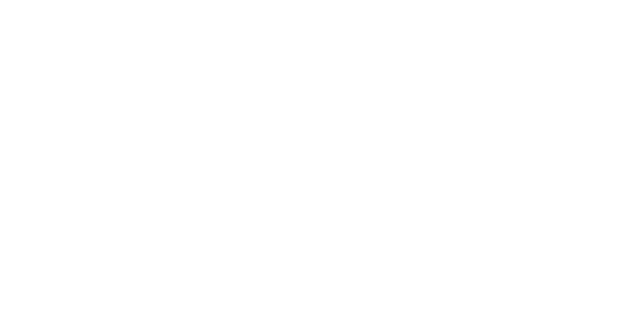
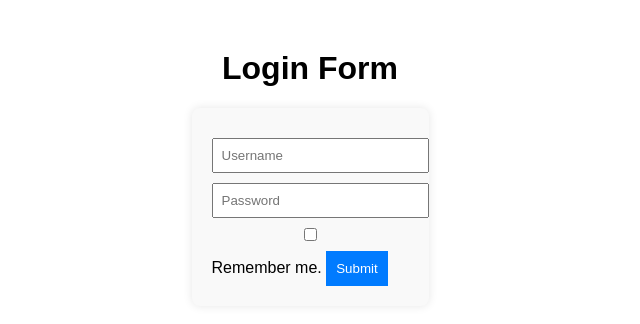
Before and after one commit to acciojob/remember-me-login-form-jaybaraiya0840, a website: page main.html in a window 1280 px wide. Shown: the whole page, without its empty margins (330-970 px from the left). Drawn offline with Linux system fonts and the light colour scheme.

Commit message:
created a submission

```diff
--- a/main.html
+++ b/main.html
@@ -1,16 +1,26 @@
 <!DOCTYPE html>
-
-<html>
+<html lang="en">
 
 <head>
-	<link rel="stylesheet" href="styles.css">
+    <meta charset="UTF-8">
+    <meta name="viewport" content="width=device-width, initial-scale=1.0">
+    <title>Login Form</title>
+    <link rel="stylesheet" href="styles.css">
 </head>
 
 <body>
-	<!-- the entire body must be written by student -->
-    <script type="text/javascript" src="./script.js">
-</script>
+    <h1>Login Form</h1>
+    <form id="loginForm">
+        <input type="text" id="username" placeholder="Username" required>
+        <input type="password" id="password" placeholder="Password" required>
+        <label>
+            <input type="checkbox" id="checkbox"> Remember me.
+        </label>
+        <button type="submit" id="submit">Submit</button>
+    </form>
+    <button id="existing" style="display: none;">Login as existing user</button>
 
+    <script src="script.js"></script>
 </body>
 
 </html>
--- a/script.js
+++ b/script.js
@@ -1 +1,40 @@
 //your JS code here. If required.
+// Get elements
+const form = document.getElementById("loginForm");
+const usernameInput = document.getElementById("username");
+const passwordInput = document.getElementById("password");
+const rememberMeCheckbox = document.getElementById("checkbox");
+const existingUserButton = document.getElementById("existing");
+
+// Check if credentials are stored
+const savedUsername = localStorage.getItem("username");
+const savedPassword = localStorage.getItem("password");
+
+if (savedUsername && savedPassword) {
+    existingUserButton.style.display = "block";
+}
+
+// Handle form submission
+form.addEventListener("submit", function (event) {
+    event.preventDefault();
+
+    const username = usernameInput.value;
+    const password = passwordInput.value;
+
+    alert(`Logged in as ${username}`);
+
+    if (rememberMeCheckbox.checked) {
+        localStorage.setItem("username", username);
+        localStorage.setItem("password", password);
+    } else {
+        localStorage.removeItem("username");
+        localStorage.removeItem("password");
+    }
+});
+
+// Handle existing user login
+existingUserButton.addEventListener("click", function () {
+    if (savedUsername) {
+        alert(`Logged in as ${savedUsername}`);
+    }
+});
--- a/styles.css
+++ b/styles.css
@@ -1 +1,34 @@
 /*  your css code here. If applicable */
+body {
+    font-family: Arial, sans-serif;
+    text-align: center;
+    margin-top: 50px;
+}
+
+form {
+    display: inline-block;
+    text-align: left;
+    background: #f9f9f9;
+    padding: 20px;
+    border-radius: 8px;
+    box-shadow: 0 0 10px rgba(0, 0, 0, 0.1);
+}
+
+input {
+    display: block;
+    width: 100%;
+    margin: 10px 0;
+    padding: 8px;
+}
+
+button {
+    background-color: #007BFF;
+    color: white;
+    border: none;
+    padding: 10px;
+    cursor: pointer;
+}
+
+button:hover {
+    background-color: #0056b3;
+}
```
